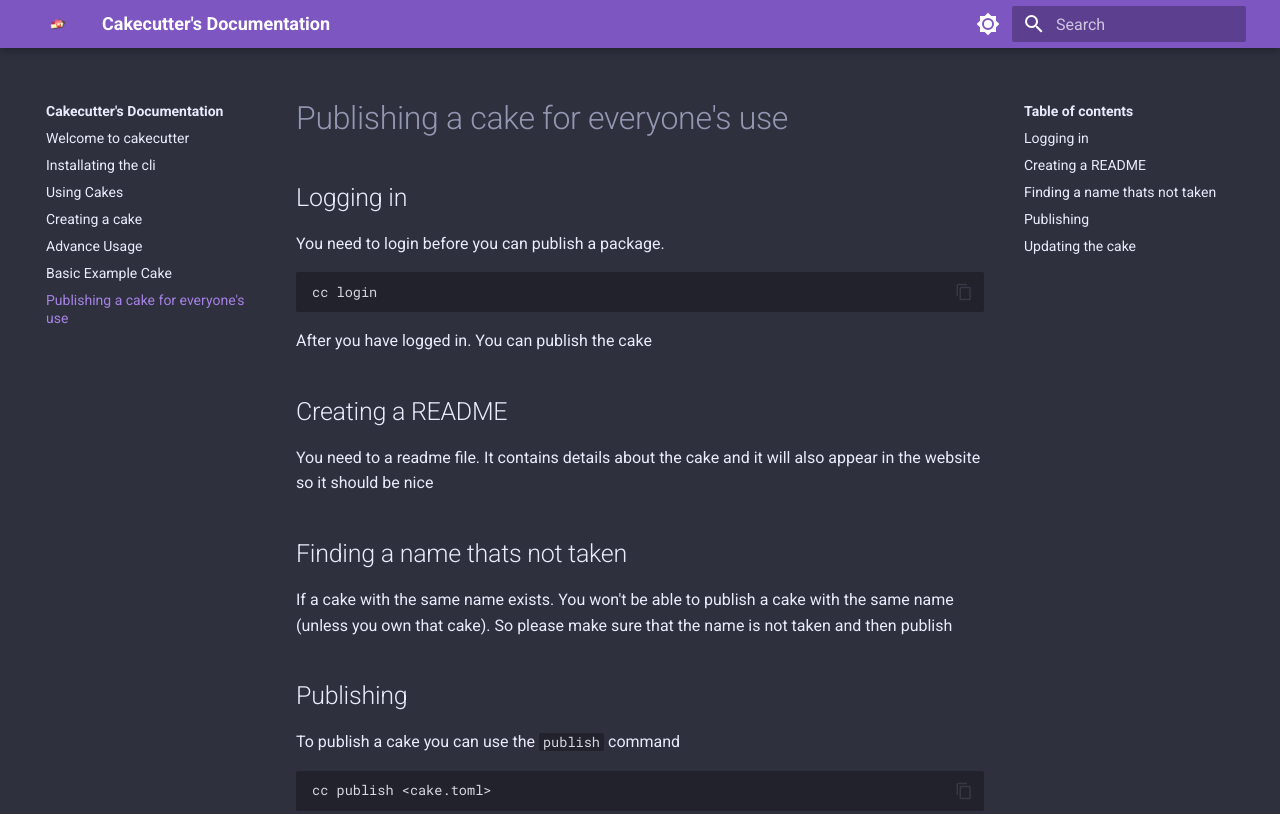
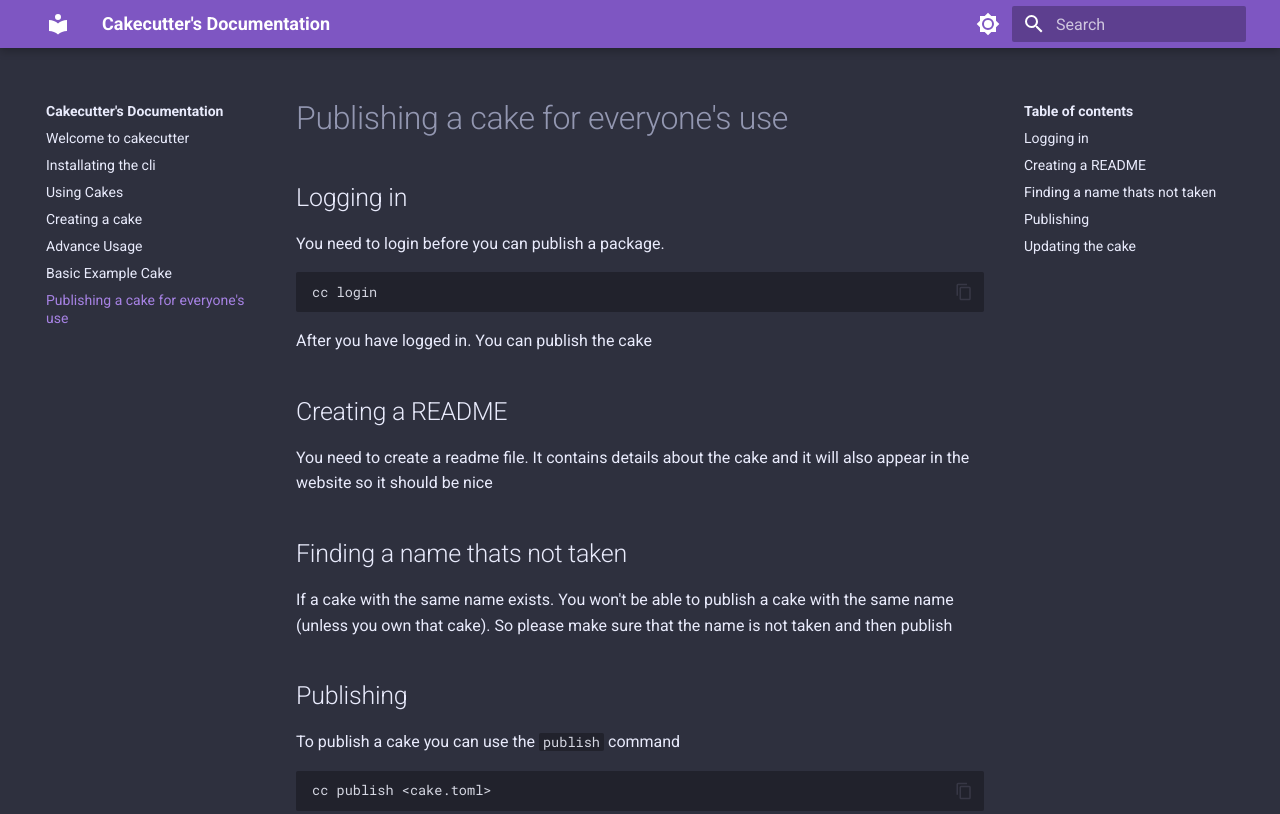
Before and after one commit to cake-cutter/old-docs, a plain HTML site: page 6-publish/index.html in a window 1280 px wide. Shown: the top 814 px of the page. Drawn offline with Linux system fonts and the light colour scheme.

Commit message:
fix grammer

```diff
--- a/6-publish/index.html
+++ b/6-publish/index.html
@@ -80,7 +80,8 @@
   <nav class="md-header__inner md-grid" aria-label="Header">
     <a href=".." title="Cakecutter&#39;s Documentation" class="md-header__button md-logo" aria-label="Cakecutter's Documentation" data-md-component="logo">
 
-  <img src="../cakecutter.png" alt="logo">
+
+  <svg xmlns="http://www.w3.org/2000/svg" viewBox="0 0 24 24"><path d="M12 8a3 3 0 0 0 3-3 3 3 0 0 0-3-3 3 3 0 0 0-3 3 3 3 0 0 0 3 3m0 3.54C9.64 9.35 6.5 8 3 8v11c3.5 0 6.64 1.35 9 3.54 2.36-2.19 5.5-3.54 9-3.54V8c-3.5 0-6.64 1.35-9 3.54Z"/></svg>
 
     </a>
     <label class="md-header__button md-icon" for="__drawer">
@@ -187,7 +188,8 @@
   <label class="md-nav__title" for="__drawer">
     <a href=".." title="Cakecutter&#39;s Documentation" class="md-nav__button md-logo" aria-label="Cakecutter's Documentation" data-md-component="logo">
 
-  <img src="../cakecutter.png" alt="logo">
+
+  <svg xmlns="http://www.w3.org/2000/svg" viewBox="0 0 24 24"><path d="M12 8a3 3 0 0 0 3-3 3 3 0 0 0-3-3 3 3 0 0 0-3 3 3 3 0 0 0 3 3m0 3.54C9.64 9.35 6.5 8 3 8v11c3.5 0 6.64 1.35 9 3.54 2.36-2.19 5.5-3.54 9-3.54V8c-3.5 0-6.64 1.35-9 3.54Z"/></svg>
 
     </a>
     Cakecutter's Documentation
@@ -451,7 +453,7 @@
 </code></pre>
 <p>After you have logged in. You can publish the cake</p>
 <h2 id="creating-a-readme">Creating a README</h2>
-<p>You need to a readme file. It contains details about the cake and it will also appear in the website so it should be nice</p>
+<p>You need to create a readme file. It contains details about the cake and it will also appear in the website so it should be nice</p>
 <h2 id="finding-a-name-thats-not-taken">Finding a name thats not taken</h2>
 <p>If a cake with the same name exists. You won't be able to publish a cake with the same name (unless you own that cake). So please make sure that the name is not taken and then publish</p>
 <h2 id="publishing">Publishing</h2>
```
Also changed, not shown: 1-install/index.html (+4 -2 lines), 2-usage/index.html (+4 -2 lines), 3-create/index.html (+4 -2 lines), 4-advance/index.html (+4 -2 lines), 404.html (+4 -2 lines), 5-example/index.html (+4 -2 lines), index.html (+4 -2 lines), search/search_index.json (+1 -1 lines), cakecutter.png (deleted), 1 other file.
